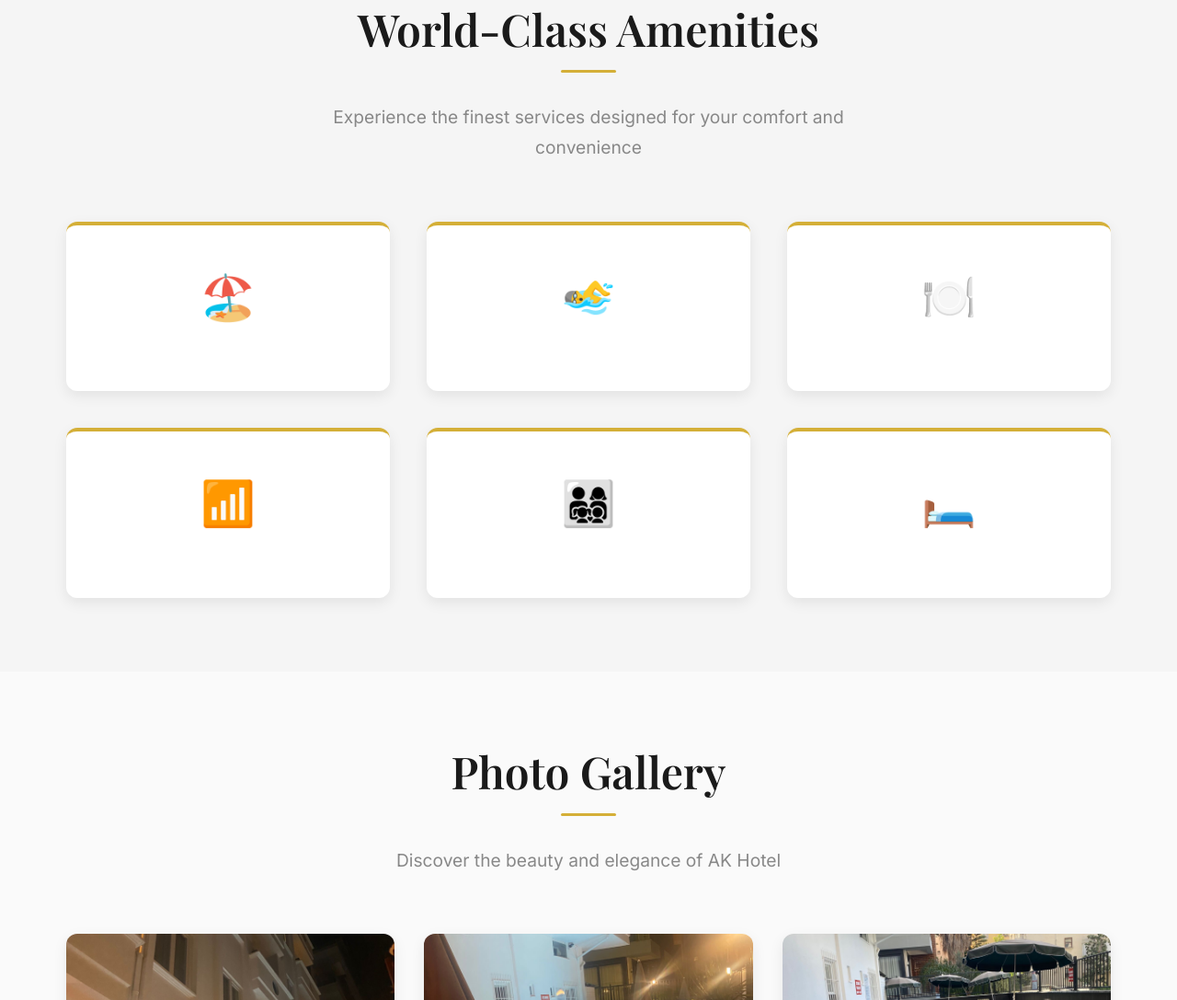
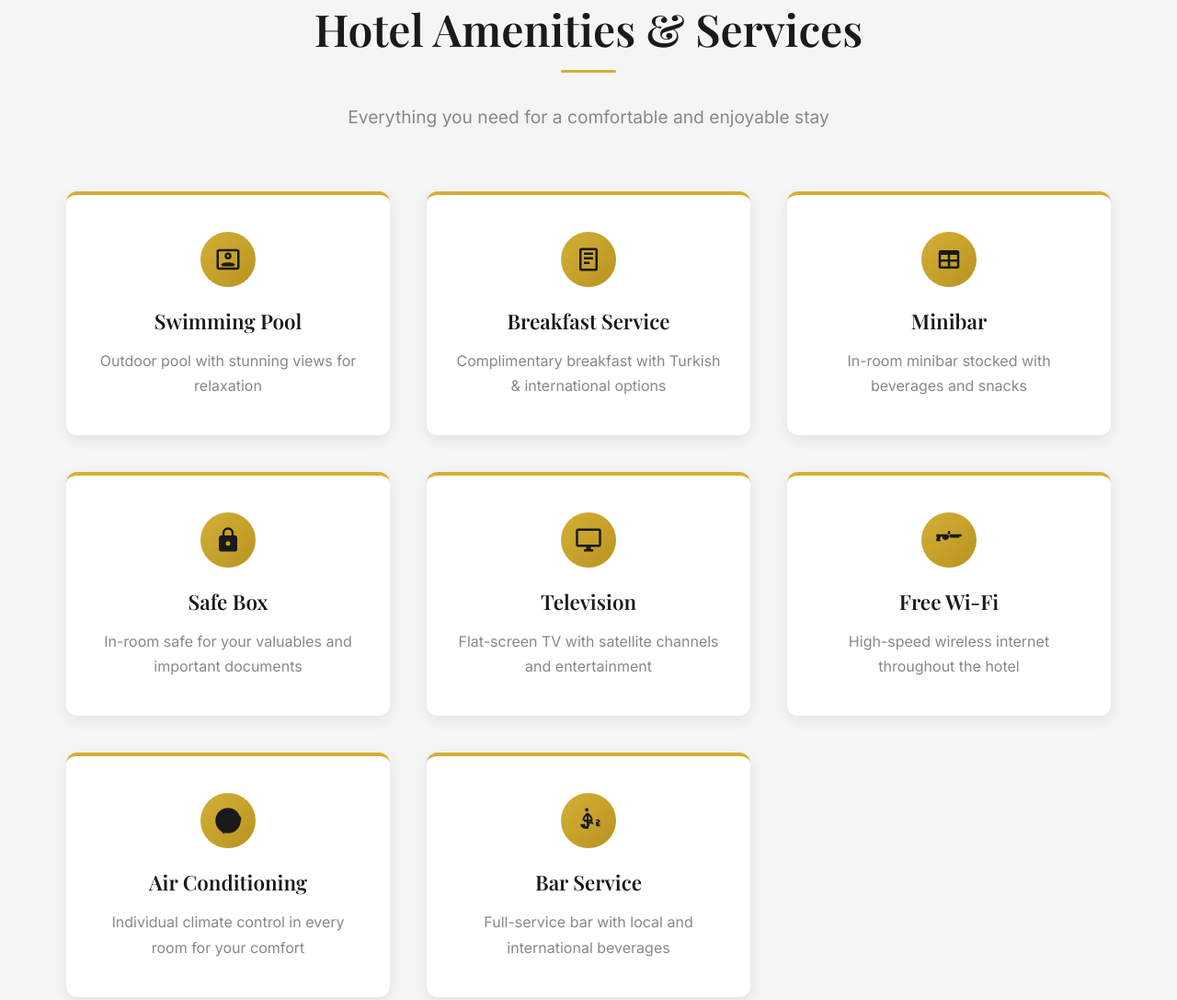
Before and after one commit to yusufkaya01/ak-hotel, a plain HTML site: page public/index.html in a window 1280 px wide. Shown: the part 1446-2533 px from the top of the page at 92% size. Drawn offline with nearby package versions, Linux system fonts and the light colour scheme; animation ran at ten frames a second.

Commit message:
made more elegant++

```diff
--- a/public/index.html
+++ b/public/index.html
@@ -68,34 +68,76 @@
                 </div>
                 <div class="amenities-grid">
                     <div class="amenity-card">
-                        <div class="amenity-icon">🏖️</div>
-                        <h3 id="amenity-beach"></h3>
-                        <p id="amenity-beach-desc"></p>
-                    </div>
-                    <div class="amenity-card">
-                        <div class="amenity-icon">🏊‍♂️</div>
+                        <div class="amenity-icon" title="Swimming Pool">
+                            <svg viewBox="0 0 24 24" fill="currentColor">
+                                <path d="M2,5V19C2,20.11 2.9,21 4,21H20C21.11,21 22,20.11 22,19V5C22,3.89 21.11,3 20,3H4C2.9,3 2,3.89 2,5M20,19H4V5H20V19M12,6A3,3 0 0,0 9,9A3,3 0 0,0 12,12A3,3 0 0,0 15,9A3,3 0 0,0 12,6M12,8A1,1 0 0,1 13,9A1,1 0 0,1 12,10A1,1 0 0,1 11,9A1,1 0 0,1 12,8M7,18A1,1 0 0,0 6,17C6,15.67 8.33,14.67 12,14.67C15.67,14.67 18,15.67 18,17A1,1 0 0,0 17,18H7Z"/>
+                            </svg>
+                        </div>
                         <h3 id="amenity-pool"></h3>
                         <p id="amenity-pool-desc"></p>
                     </div>
                     <div class="amenity-card">
-                        <div class="amenity-icon">🍽️</div>
-                        <h3 id="amenity-dining"></h3>
-                        <p id="amenity-dining-desc"></p>
+                        <div class="amenity-icon" title="Breakfast Service">
+                            <svg viewBox="0 0 24 24" fill="currentColor">
+                                <path d="M18,2A2,2 0 0,1 20,4V20A2,2 0 0,1 18,22H6A2,2 0 0,1 4,20V4A2,2 0 0,1 6,2H18M18,4H6V20H18V4M8,6V8H16V6H8M8,10V12H16V10H8M8,14V16H13V14H8Z"/>
+                            </svg>
+                        </div>
+                        <h3 id="amenity-breakfast"></h3>
+                        <p id="amenity-breakfast-desc"></p>
                     </div>
                     <div class="amenity-card">
-                        <div class="amenity-icon">📶</div>
+                        <div class="amenity-icon" title="Minibar">
+                            <svg viewBox="0 0 24 24" fill="currentColor">
+                                <path d="M5,4H19A2,2 0 0,1 21,6V18A2,2 0 0,1 19,20H5A2,2 0 0,1 3,18V6A2,2 0 0,1 5,4M5,8V12H11V8H5M13,8V12H19V8H13M5,14V18H11V14H5M13,14V18H19V14H13Z"/>
+                            </svg>
+                        </div>
+                        <h3 id="amenity-minibar"></h3>
+                        <p id="amenity-minibar-desc"></p>
+                    </div>
+                    <div class="amenity-card">
+                        <div class="amenity-icon" title="Safe Box">
+                            <svg viewBox="0 0 24 24" fill="currentColor">
+                                <path d="M12,17A2,2 0 0,0 14,15C14,13.89 13.1,13 12,13A2,2 0 0,0 10,15A2,2 0 0,0 12,17M18,8A2,2 0 0,1 20,10V20A2,2 0 0,1 18,22H6A2,2 0 0,1 4,20V10C4,8.89 4.9,8 6,8H7V6A5,5 0 0,1 12,1A5,5 0 0,1 17,6V8H18M12,3A3,3 0 0,0 9,6V8H15V6A3,3 0 0,0 12,3Z"/>
+                            </svg>
+                        </div>
+                        <h3 id="amenity-safe"></h3>
+                        <p id="amenity-safe-desc"></p>
+                    </div>
+                    <div class="amenity-card">
+                        <div class="amenity-icon" title="Television">
+                            <svg viewBox="0 0 24 24" fill="currentColor">
+                                <path d="M21,16V4H3V16H21M21,2A2,2 0 0,1 23,4V16A2,2 0 0,1 21,18H14V20H16V22H8V20H10V18H3C1.89,18 1,17.1 1,16V4C1,2.89 1.89,2 3,2H21Z"/>
+                            </svg>
+                        </div>
+                        <h3 id="amenity-tv"></h3>
+                        <p id="amenity-tv-desc"></p>
+                    </div>
+                    <div class="amenity-card">
+                        <div class="amenity-icon" title="Free Wi-Fi">
+                            <svg viewBox="0 0 24 24" fill="currentColor">
+                                <path d="M1,9L3,13H5L3,9H1M6,9C6,10.66 7.34,12 9,12C10.66,12 12,10.66 12,9H6M20.5,9C20.78,9 21,9.22 21,9.5C21,9.78 20.78,10 20.5,10H13.5C13.22,10 13,9.78 13,9.5C13,9.22 13.22,9 13.5,9H20.5M23,7H1V9H23V7M1,11V13H3L5,9H3L1,11M12,4A1,1 0 0,1 13,5V8H11V5A1,1 0 0,1 12,4Z"/>
+                            </svg>
+                        </div>
                         <h3 id="amenity-wifi"></h3>
                         <p id="amenity-wifi-desc"></p>
                     </div>
                     <div class="amenity-card">
-                        <div class="amenity-icon">👨‍👩‍👧‍👦</div>
-                        <h3 id="amenity-family"></h3>
-                        <p id="amenity-family-desc"></p>
+                        <div class="amenity-icon" title="Air Conditioning">
+                            <svg viewBox="0 0 24 24" fill="currentColor">
+                                <path d="M12.5,6.5C12.5,5.5 13,4.47 14,3.5C15,4.47 15.5,5.5 15.5,6.5C15.5,7.5 15,8.53 14,9.5C13,8.53 12.5,7.5 12.5,6.5M20.5,10.5C20.5,9.5 21,8.47 22,7.5C23,8.47 23.5,9.5 23.5,10.5C23.5,11.5 23,12.53 22,13.5C21,12.53 20.5,11.5 20.5,10.5M6,13C6,12 6.5,10.97 7.5,10C8.5,10.97 9,12 9,13C9,14 8.5,15.03 7.5,16C6.5,15.03 6,14 6,13M6.5,20.5C6.5,19.5 7,18.47 8,17.5C9,18.47 9.5,19.5 9.5,20.5C9.5,21.5 9,22.53 8,23.5C7,22.53 6.5,21.5 6.5,20.5M12,10A1,1 0 0,1 13,11V14A1,1 0 0,1 12,15A1,1 0 0,1 11,14V11A1,1 0 0,1 12,10M12,1C18.08,1 23,5.92 23,12C23,18.08 18.08,23 12,23C5.92,23 1,18.08 1,12C1,5.92 5.92,1 12,1Z"/>
+                            </svg>
+                        </div>
+                        <h3 id="amenity-ac"></h3>
+                        <p id="amenity-ac-desc"></p>
                     </div>
                     <div class="amenity-card">
-                        <div class="amenity-icon">🛏️</div>
-                        <h3 id="amenity-rooms"></h3>
-                        <p id="amenity-rooms-desc"></p>
+                        <div class="amenity-icon" title="Bar Service">
+                            <svg viewBox="0 0 24 24" fill="currentColor">
+                                <path d="M7,15H9C9,16.08 9.37,17 10,17C10.63,17 11,16.08 11,15C11,13.9 10.1,13 9,13H8V11H9C11.21,11 13,12.79 13,15C13,17.21 11.21,19 9,19C6.79,19 5,17.21 5,15H7M12.5,11H14.5L16.5,15H14.4L14.1,14.3H12.9L12.6,15H10.5L12.5,11M13.1,13.3H13.9L13.5,12.4L13.1,13.3M22,15.5V14.5H20.5V13.5H22V12.5C22,11.57 21.43,11 20.5,11H18.5V12H20.5V13H18.5V15.5C18.5,16.43 19.07,17 20,17H22V16H20.5V15.5H22M11.97,5.3L13.41,6.74C14.39,7.72 15.06,8.87 15.38,10.09C15.56,10.65 15.67,11.23 15.67,11.82H14.17C14.17,11.42 14.12,11.04 14,10.68C13.71,9.82 13.2,9.04 12.54,8.38L11.97,7.8V19H10.47V7.8L9.89,8.38C9.23,9.04 8.72,9.82 8.43,10.68C8.31,11.04 8.26,11.42 8.26,11.82H6.76C6.76,11.23 6.87,10.65 7.05,10.09C7.37,8.87 8.04,7.72 9.02,6.74L10.47,5.29L11.97,5.3M10.47,1A1.5,1.5 0 0,1 11.97,2.5A1.5,1.5 0 0,1 10.47,4A1.5,1.5 0 0,1 8.97,2.5A1.5,1.5 0 0,1 10.47,1Z"/>
+                            </svg>
+                        </div>
+                        <h3 id="amenity-bar"></h3>
+                        <p id="amenity-bar-desc"></p>
                     </div>
                 </div>
             </div>
@@ -178,42 +220,6 @@
             </div>
         </section>
 
-        <!-- Testimonials Section -->
-        <section class="testimonials">
-            <div class="container">
-                <div class="section-header">
-                    <h2 id="testimonials-title"></h2>
-                    <div class="section-divider"></div>
-                </div>
-                <div class="testimonials-grid">
-                    <div class="testimonial-card">
-                        <div class="testimonial-stars">⭐⭐⭐⭐⭐</div>
-                        <p id="testimonial-1"></p>
-                        <div class="testimonial-author">
-                            <strong>Sarah M.</strong>
-                            <span>Germany</span>
-                        </div>
-                    </div>
-                    <div class="testimonial-card">
-                        <div class="testimonial-stars">⭐⭐⭐⭐⭐</div>
-                        <p id="testimonial-2"></p>
-                        <div class="testimonial-author">
-                            <strong>Marco R.</strong>
-                            <span>Italy</span>
-                        </div>
-                    </div>
-                    <div class="testimonial-card">
-                        <div class="testimonial-stars">⭐⭐⭐⭐⭐</div>
-                        <p id="testimonial-3"></p>
-                        <div class="testimonial-author">
-                            <strong>Ahmed K.</strong>
-                            <span>Turkey</span>
-                        </div>
-                    </div>
-                </div>
-            </div>
-        </section>
-
         <!-- Lightbox modal -->
         <div id="lightbox" class="lightbox hidden" aria-hidden="true">
             <button class="lb-close" aria-label="Close">×</button>
--- a/public/script.js
+++ b/public/script.js
@@ -11,30 +11,28 @@ const content = {
         welcomeText: "Nestled in the beautiful coastal city of Alanya, AK Hotel offers an unparalleled blend of luxury, comfort, and authentic Turkish hospitality. Every detail has been carefully crafted to ensure your stay exceeds expectations.",
 
         // Amenities Section
-        amenitiesTitle: "World-Class Amenities",
-        amenitiesSubtitle: "Experience the finest services designed for your comfort and convenience",
-        amenityBeach: "Beach Access",
-        amenityBeachDesc: "Just 2 minutes walk to pristine Mediterranean beaches",
+        amenitiesTitle: "Hotel Amenities & Services",
+        amenitiesSubtitle: "Everything you need for a comfortable and enjoyable stay",
         amenityPool: "Swimming Pool",
-        amenityPoolDesc: "Stunning outdoor pool with panoramic city views",
-        amenityDining: "Fine Dining",
-        amenityDiningDesc: "Exquisite cuisine and premium bar service",
+        amenityPoolDesc: "Outdoor pool with stunning views for relaxation",
+        amenityBreakfast: "Breakfast Service",
+        amenityBreakfastDesc: "Complimentary breakfast with Turkish & international options",
+        amenityMinibar: "Minibar",
+        amenityMinibarDesc: "In-room minibar stocked with beverages and snacks",
+        amenitySafe: "Safe Box",
+        amenitySafeDesc: "In-room safe for your valuables and important documents",
+        amenityTv: "Television",
+        amenityTvDesc: "Flat-screen TV with satellite channels and entertainment",
         amenityWifi: "Free Wi-Fi",
-        amenityWifiDesc: "High-speed internet throughout the property",
-        amenityFamily: "Family Friendly",
-        amenityFamilyDesc: "Warm atmosphere perfect for families and couples",
-        amenityRooms: "Luxury Rooms",
-        amenityRoomsDesc: "Elegantly appointed rooms with modern amenities",
+        amenityWifiDesc: "High-speed wireless internet throughout the hotel",
+        amenityAc: "Air Conditioning",
+        amenityAcDesc: "Individual climate control in every room for your comfort",
+        amenityBar: "Bar Service",
+        amenityBarDesc: "Full-service bar with local and international beverages",
 
         // Gallery Section
         galleryTitle: "Photo Gallery",
         gallerySubtitle: "Discover the beauty and elegance of AK Hotel",
-
-        // Testimonials Section
-        testimonialsTitle: "Guest Experiences",
-        testimonial1: "An absolutely wonderful stay! The staff was incredibly welcoming, and the rooms were spotless with beautiful views. The pool area is gorgeous, especially in the evening.",
-        testimonial2: "Perfect location just steps from the beach. The breakfast was exceptional, and the service was top-notch. We felt truly pampered throughout our stay.",
-        testimonial3: "AK Hotel exceeded all our expectations. The modern amenities, comfortable beds, and friendly atmosphere made our family vacation unforgettable.",
 
         // Location Section
         mapTitle: "Our Prime Location",
@@ -76,30 +74,28 @@ const content = {
         welcomeText: "Alanya'nın güzel sahil kentinde yer alan AK Hotel, lüks, konfor ve otantik Türk misafirperverliğinin eşsiz karışımını sunar. Her detay, konaklamanızın beklentilerinizi aşmasını sağlamak için özenle düşünülmüştür.",
 
         // Amenities Section
-        amenitiesTitle: "Dünya Standartlarında Olanaklar",
-        amenitiesSubtitle: "Konforunuz ve rahatlığınız için tasarlanmış en iyi hizmetleri deneyimleyin",
-        amenityBeach: "Plaja Erişim",
-        amenityBeachDesc: "Bembeyaz Akdeniz plajlarına sadece 2 dakika yürüyüş",
+        amenitiesTitle: "Otel Olanakları & Hizmetleri",
+        amenitiesSubtitle: "Konforlu ve keyifli bir konaklama için ihtiyacınız olan her şey",
         amenityPool: "Yüzme Havuzu",
-        amenityPoolDesc: "Panoramik şehir manzaralı muhteşem açık havuz",
-        amenityDining: "Gurme Yemek",
-        amenityDiningDesc: "Nefis mutfak ve premium bar hizmeti",
+        amenityPoolDesc: "Dinlenmek için muhteşem manzaralı açık havuz",
+        amenityBreakfast: "Kahvaltı Hizmeti",
+        amenityBreakfastDesc: "Türk ve uluslararası seçeneklerle ücretsiz kahvaltı",
+        amenityMinibar: "Minibar",
+        amenityMinibarDesc: "İçecek ve atıştırmalıklarla dolu oda içi minibar",
+        amenitySafe: "Kasa",
+        amenitySafeDesc: "Değerli eşyalarınız ve önemli belgeleriniz için oda içi kasa",
+        amenityTv: "Televizyon",
+        amenityTvDesc: "Uydu kanalları ve eğlence içerikli düz ekran TV",
         amenityWifi: "Ücretsiz Wi-Fi",
-        amenityWifiDesc: "Tüm tesiste yüksek hızlı internet",
-        amenityFamily: "Aile Dostu",
-        amenityFamilyDesc: "Aileler ve çiftler için mükemmel sıcak atmosfer",
-        amenityRooms: "Lüks Odalar",
-        amenityRoomsDesc: "Modern olanaklarla zarif şekilde döşenmiş odalar",
+        amenityWifiDesc: "Otelin tamamında yüksek hızlı kablosuz internet",
+        amenityAc: "Klima",
+        amenityAcDesc: "Konforunuz için her odada bireysel iklim kontrolü",
+        amenityBar: "Bar Hizmeti",
+        amenityBarDesc: "Yerel ve uluslararası içeceklerle tam hizmet bar",
 
         // Gallery Section
         galleryTitle: "Fotoğraf Galerisi",
         gallerySubtitle: "AK Hotel'in güzelliğini ve zarafetini keşfedin",
-
-        // Testimonials Section
-        testimonialsTitle: "Misafir Deneyimleri",
-        testimonial1: "Kesinlikle harika bir konaklama! Personel inanılmaz misafirperverdi ve odalar tertemiz ve güzel manzaralıydı. Havuz alanı muhteşem, özellikle akşamları.",
-        testimonial2: "Plaja sadece birkaç adım mesafede mükemmel konum. Kahvaltı olağanüstüydü ve hizmet birinci sınıftı. Konaklamanız boyunca gerçekten şımartıldığımızı hissettik.",
-        testimonial3: "AK Hotel tüm beklentilerimizi aştı. Modern olanaklar, rahat yataklar ve samimi atmosfer aile tatilimizi unutulmaz kıldı.",
 
         // Location Section
         mapTitle: "Birinci Sınıf Konumumuz",
@@ -164,17 +160,20 @@ function setLanguage(lang) {
 
     // Individual amenities
     const amenityElements = [
-        'amenity-beach', 'amenity-beach-desc',
         'amenity-pool', 'amenity-pool-desc',
-        'amenity-dining', 'amenity-dining-desc',
+        'amenity-breakfast', 'amenity-breakfast-desc',
+        'amenity-minibar', 'amenity-minibar-desc',
+        'amenity-safe', 'amenity-safe-desc',
+        'amenity-tv', 'amenity-tv-desc',
         'amenity-wifi', 'amenity-wifi-desc',
-        'amenity-family', 'amenity-family-desc',
-        'amenity-rooms', 'amenity-rooms-desc'
+        'amenity-ac', 'amenity-ac-desc',
+        'amenity-bar', 'amenity-bar-desc'
     ];
 
     amenityElements.forEach(id => {
         const element = document.getElementById(id);
-        const key = id.replace(/-/g, '');
+        // Convert kebab-case to camelCase properly
+        const key = id.replace(/-([a-z])/g, (match, letter) => letter.toUpperCase());
         if (element && content[lang][key]) {
             element.textContent = content[lang][key];
         }
@@ -186,15 +185,6 @@ function setLanguage(lang) {
 
     if (galleryTitle) galleryTitle.textContent = content[lang].galleryTitle;
     if (gallerySubtitle) gallerySubtitle.textContent = content[lang].gallerySubtitle;
-
-    // Testimonials Section
-    const testimonialsTitle = document.getElementById('testimonials-title');
-    if (testimonialsTitle) testimonialsTitle.textContent = content[lang].testimonialsTitle;
-
-    for (let i = 1; i <= 3; i++) {
-        const testimonial = document.getElementById(`testimonial-${i}`);
-        if (testimonial) testimonial.textContent = content[lang][`testimonial${i}`];
-    }
 
     // Location Section
     const mapTitle = document.getElementById('map-title');
@@ -417,7 +407,7 @@ const observer = new IntersectionObserver(function(entries) {
 
 // Observe elements for animation
 document.addEventListener('DOMContentLoaded', function() {
-    const animatedElements = document.querySelectorAll('.amenity-card, .testimonial-card, .thumb');
+    const animatedElements = document.querySelectorAll('.amenity-card, .thumb');
     animatedElements.forEach(el => {
         el.style.opacity = '0';
         el.style.transform = 'translateY(30px)';
--- a/public/style.css
+++ b/public/style.css
@@ -318,9 +318,21 @@ section {
 }
 
 .amenity-icon {
-  font-size: 3rem;
-  margin-bottom: 1.5rem;
-  display: block;
+  width: 60px;
+  height: 60px;
+  margin: 0 auto 1.5rem;
+  display: flex;
+  align-items: center;
+  justify-content: center;
+  background: linear-gradient(135deg, var(--primary-gold), #B8941F);
+  border-radius: 50%;
+  color: var(--primary-dark);
+  transition: var(--transition);
+}
+
+.amenity-icon svg {
+  width: 30px;
+  height: 30px;
 }
 
 .amenity-card h3 {
@@ -382,59 +394,6 @@ section {
   padding: 2rem 1rem 1rem;
   font-weight: 500;
   text-align: center;
-}
-
-/* Testimonials Section */
-.testimonials {
-  background: var(--primary-dark);
-  color: var(--text-light);
-}
-
-.testimonials .section-header h2 {
-  color: var(--text-light);
-}
-
-.testimonials-grid {
-  display: grid;
-  grid-template-columns: repeat(auto-fit, minmax(300px, 1fr));
-  gap: 2.5rem;
-  margin-top: 3rem;
-}
-
-.testimonial-card {
-  background: rgba(255,255,255,0.05);
-  padding: 2.5rem 2rem;
-  border-radius: var(--border-radius);
-  text-align: center;
-  border: 1px solid rgba(212, 175, 55, 0.2);
-  transition: var(--transition);
-}
-
-.testimonial-card:hover {
-  background: rgba(255,255,255,0.08);
-  border-color: var(--primary-gold);
-}
-
-.testimonial-stars {
-  font-size: 1.2rem;
-  margin-bottom: 1.5rem;
-  color: var(--primary-gold);
-}
-
-.testimonial-card p {
-  font-style: italic;
-  margin-bottom: 1.5rem;
-  color: var(--text-light);
-}
-
-.testimonial-author strong {
-  color: var(--primary-gold);
-  display: block;
-}
-
-.testimonial-author span {
-  color: var(--text-muted);
-  font-size: 0.9rem;
 }
 
 /* Location Section */
@@ -663,10 +622,6 @@ section {
     grid-template-columns: 1fr;
   }
 
-  .testimonials-grid {
-    grid-template-columns: 1fr;
-  }
-
   .lb-prev, .lb-next, .lb-close {
     padding: 0.8rem 1rem;
     font-size: 1.2rem;
@@ -702,10 +657,6 @@ section {
   .amenity-card {
     padding: 2rem 1.5rem;
   }
-
-  .testimonial-card {
-    padding: 2rem 1.5rem;
-  }
 }
 
 /* Smooth scrolling */
```
